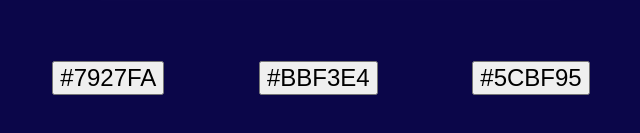
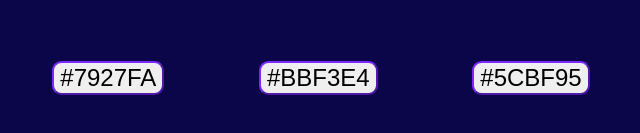
Before and after one commit to SomeoneWithOptions/colorPickerGame, a plain HTML site: page index.html in a window 1280 px wide. Shown: the part 545-678 px from the top of the page, 319-959 px from the left. Drawn offline with Linux system fonts and the light colour scheme.

Commit message:
button border

```diff
--- a/script.js
+++ b/script.js
@@ -61,6 +61,9 @@ function CreateInitialParamenters() {
     allColors = getArrayWith3RandomColors();
     CorrectColor = allColors[allColors[3]];
 
+    [...document.getElementsByTagName('button')].map((button) => {
+        button.style.borderColor = CorrectColor;
+    })
     changeDivColor(CorrectColor);
     addTextToButtons(allColors);
 }
--- a/style.css
+++ b/style.css
@@ -41,6 +41,9 @@ section {
 button {
     font-size: 1.5rem;
     font-weight: 400;
+    border-radius: .6rem;
+    /* border : 2px solid black; */
+    padding: 5.rem;
 }
 
 #message {
```
